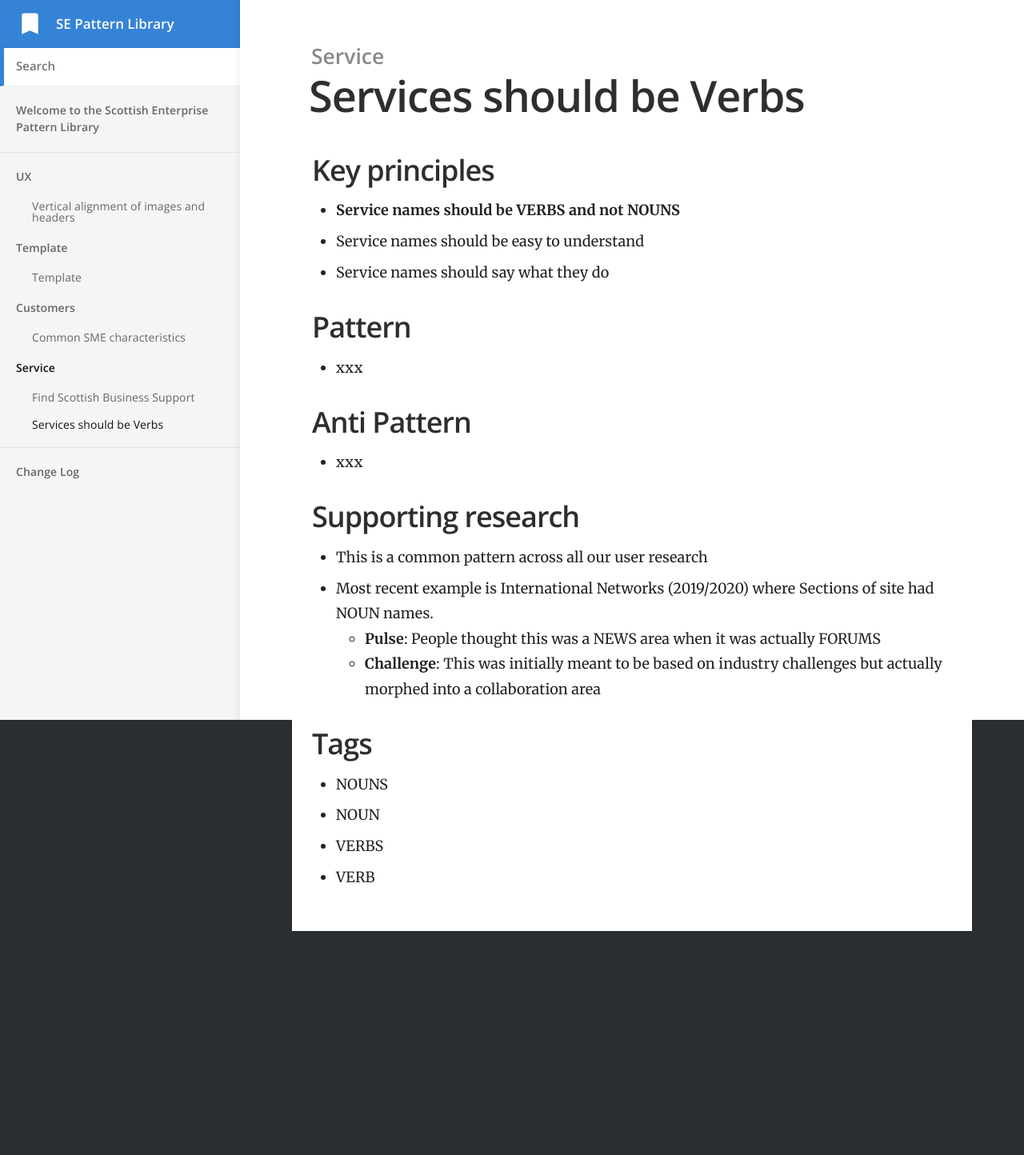
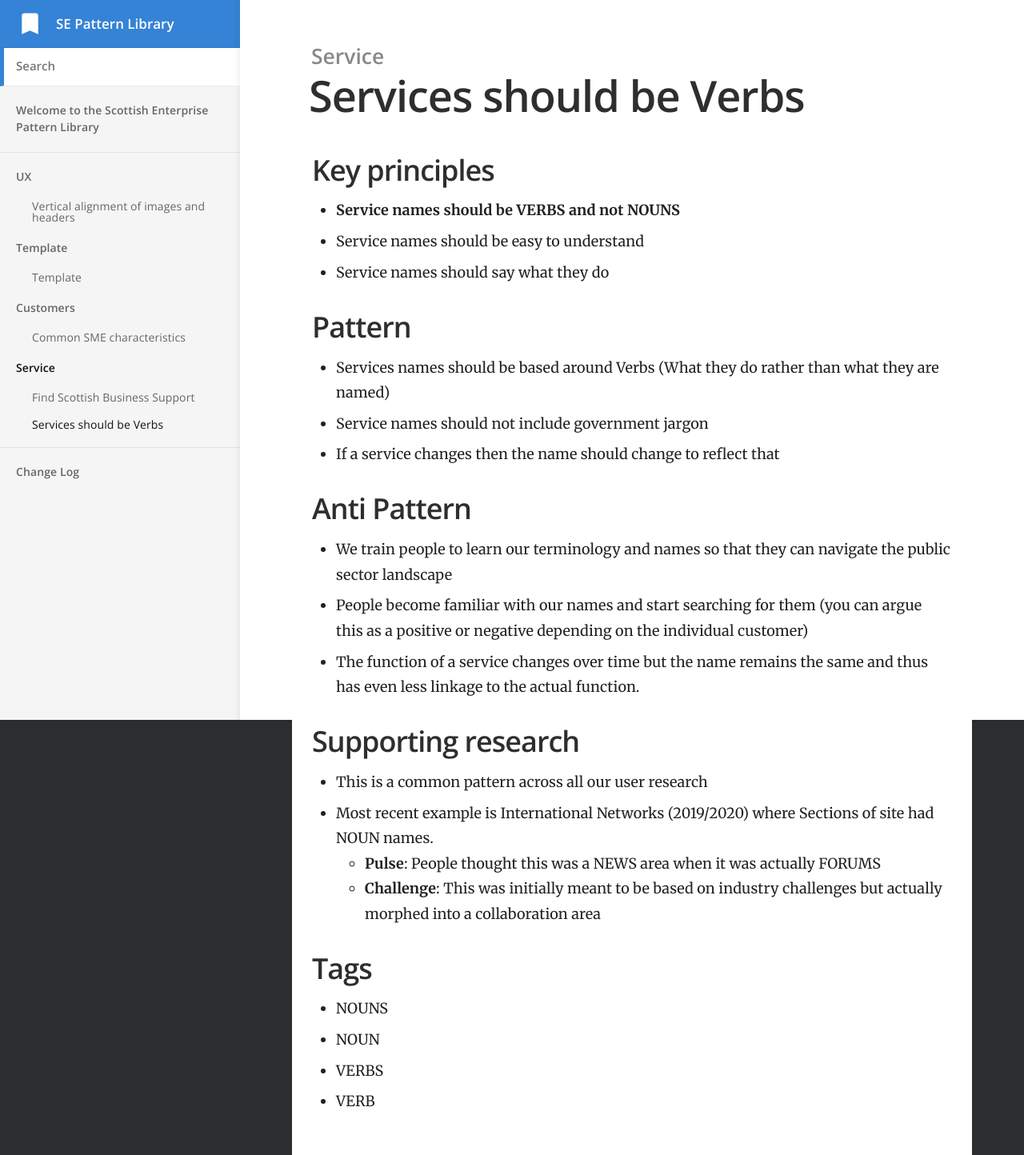
Before and after one commit to scotentSD/patterns, a Jekyll site: the page built from _docs/Content/05-Service-services-should-be-verbs.md, in a window 1280 px wide. Shown: the whole page at 80% size. Built offline with Jekyll 4.4.1, drawn with Linux system fonts in a browser that asks for light colours; before the commit the page ends 1164 px from its top, so only the background shows below that.

Commit message:
Update 05-Service-services-should-be-verbs.md
mk

```diff
--- a/_docs/Content/05-Service-services-should-be-verbs.md
+++ b/_docs/Content/05-Service-services-should-be-verbs.md
@@ -10,10 +10,14 @@ order: 5
 - Service names should say what they do
 
 ## Pattern
-- xxx
+- Services names should be based around Verbs (What they do rather than what they are named)
+- Service names should not include government jargon
+- If a service changes then the name should change to reflect that
 
 ## Anti Pattern
-- xxx
+- We train people to learn our terminology and names so that they can navigate the public sector landscape
+- People become familiar with our names and start searching for them (you can argue this as a positive or negative depending on the individual customer)
+- The function of a service changes over time but the name remains the same and thus has even less linkage to the actual function.
 
 ## Supporting research
 - This is a common pattern across all our user research
```
